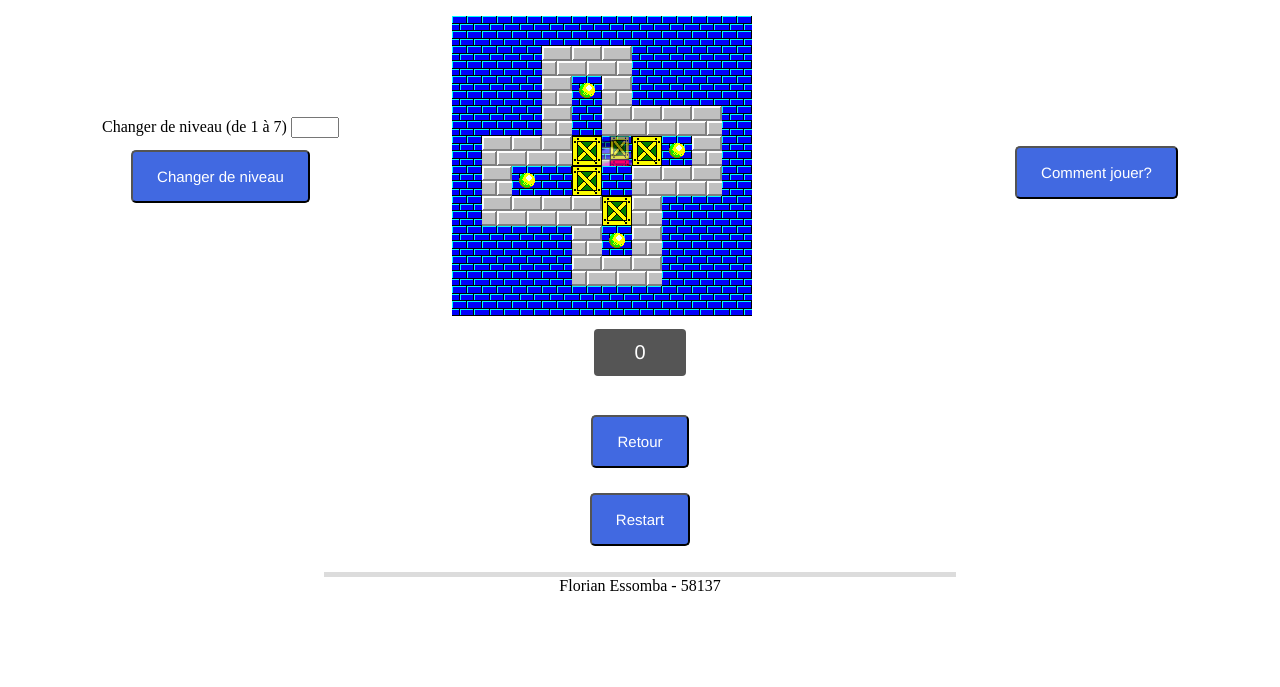
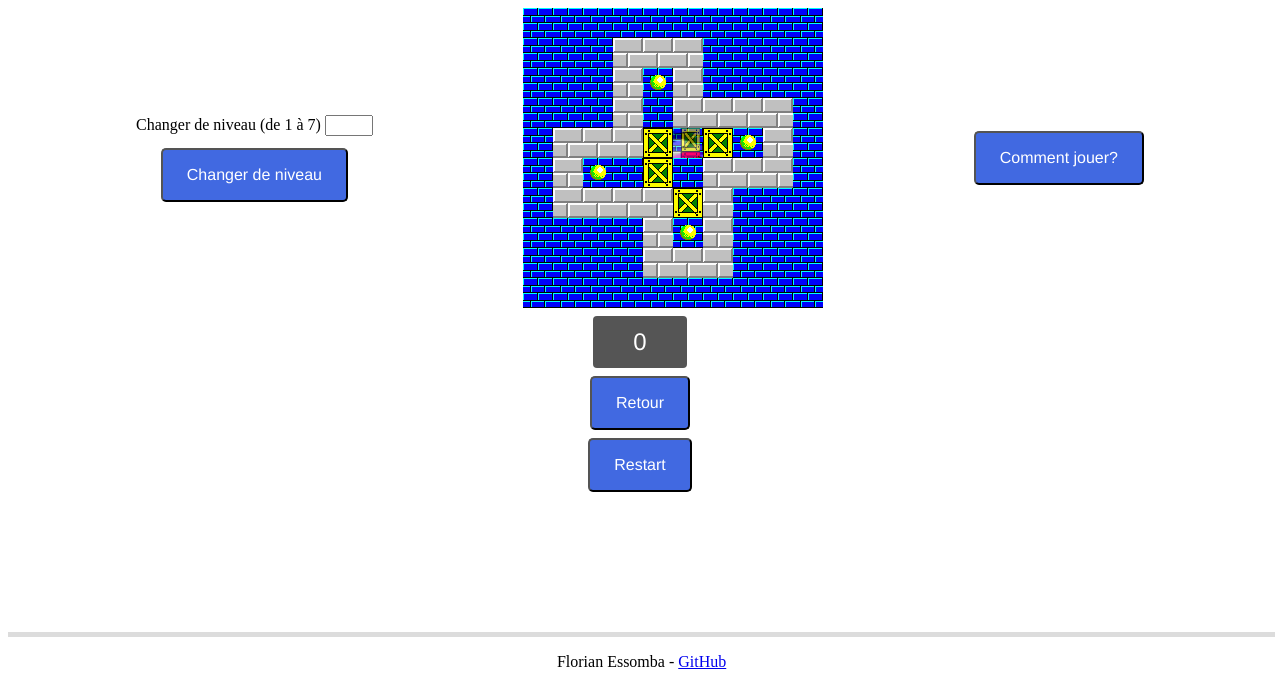
Before and after one commit to KBluelvl/Sokoban, a website: page index.html in a window 1280 px wide. Shown: the part 113-800 px from the top of the page. Drawn offline with Linux system fonts and the light colour scheme.

Commit message:
refactor

```diff
--- a/index.html
+++ b/index.html
@@ -1,39 +1,39 @@
 <!DOCTYPE html>
 <html>
-
 <head>
    <meta charset="utf-8">
    <link rel="icon" type="image/x-icon" href="/assets/box.png">
    <title>Sokoban - Webg2</title>
    <link rel="stylesheet" href="styles/main.css">
+   <link rel="stylesheet" href="styles/game.css">
    <script src="scripts/jquery.min.js"></script>
    <script src="scripts/state.js"></script>
    <script src="scripts/game.js"></script>
    <script src="scripts/levels/levels.js"></script>
 </head>
-
 <body>
+   <header>
       <h1>Sokoban</h1>
-
-   <div id="changerDeNiveau">
+   </header>
+   <main>
+      <div id="firstDiv">
+         <div>
             <span>
-         <label for="change">Changer de niveau (de 1 à 7)</label>
-         <input type="number" id="change" min="1" max="7">
+               <label for="levelNumber">Changer de niveau (de 1 à 7)</label>
+               <input type="number" id="levelNumber" min="1" max="7">
             </span>
-      <br>
-      <button id="changer">Changer de niveau</button>
+            <div id="changeButtonDiv">
+               <button id="changebtn">Changer de niveau</button>
             </div>
-
+         </div>
          <div id="world"></div>
-
          <button id="help">Comment jouer?</button>
-
+      </div>
+      <div id="menu">
          <output id='compteur'>0</output>
-
          <button class='retour'>Retour</button>
-
          <button id='restart'>Restart</button>
-
+      </div>
       <div id='myModal' class='modal'>
          <div class='modal-content'>
             <span class='close'>&times;</span>
@@ -49,12 +49,12 @@
             <img src='assets/help-double.png' height='69'><br>
             <p>Vous ne pouvez pas tirer de boite.</p>
             <img src='assets/help-pull.png' height='69'>
-         <p>Quand vous avez fini. Appuyer sur espace pour passer au niveau suivant.</p>
+            <p>Quand vous avez fini. Appuyer sur <b>espace</b> pour passer au niveau suivant.</p>
          </div>
       </div>
-
-   <footer>Florian Essomba - 58137</footer>
-
+   </main>
+   <footer>
+      <p>Florian Essomba - <a href="https://github.com/KBluelvl">GitHub</a></p>
+   </footer>
 </body>
-
 </html>
--- a/scripts/game.js
+++ b/scripts/game.js
@@ -148,7 +148,7 @@ function move() {
                 }
             }
         } else {
-            alert("vous avez perdu car vous avez fait trop de coup !");
+            alert("Vous avez perdu car vous avez fait trop de coup !");
             initLevel();
         }
     });
@@ -361,8 +361,8 @@ function boutonRetour() {
 }
 
 function changeLevel() {
-    $("#changer").click(function () {
-        const niveauDemander = $("#change").val() - 1;
+    $("#changebtn").click(function () {
+        const niveauDemander = $("#levelNumber").val() - 1;
         if (niveauDemander >= 0 && niveauDemander <= 6) {
             initLevel2(niveauDemander);
         } else {
--- /dev/null
+++ b/styles/game.css
@@ -0,0 +1,126 @@
+/* square */
+
+.square{
+    min-width: 30px;
+    min-height: 30px;
+}
+
+.cible{
+    background-color: orange;
+    background-image: url(../assets/target.png), url(../assets/ground.png);
+}
+
+.sol{
+    background-color: blue;
+    background-image: url(../assets/ground.png);
+}
+
+.boite{
+    background-color: yellow;
+    background-image: url(../assets/box.png);
+}
+
+.boiteSurCible{
+    background-color: red;
+    background-image: url(../assets/box-on-target.png);
+}
+
+.mur{
+    background-color: lightslategray;
+    background-image: url(../assets/wall.png);
+}
+
+.joueur{
+    background-color: magenta;
+}
+
+/* animations */
+
+.joueurFront{
+    animation: bgPlayerFront 0.75s infinite;
+    background-position: 180px 0px, 90px 0px;
+}
+
+@keyframes bgPlayerFront{
+    0%,100% {background-image: url(../assets/sprites.png), url(../assets/ground.png);}
+    50% {background-image: url(../assets/player-front2.png), url(../assets/ground.png);}
+}
+
+.joueurLeft{
+    animation: bgPlayerLeft 0.75s infinite;
+    background-position: 210px 0px, 90px 0px;
+}
+
+@keyframes bgPlayerLeft{
+    0%,100%  {background-image: url(../assets/sprites.png), url(../assets/ground.png);}
+    50% {background-image: url(../assets/player-left2.png), url(../assets/ground.png);}
+}
+
+.joueurRight{
+    animation: bgPlayerRight 0.75s infinite;
+    background-position: 120px 0px, 90px 0px;
+}
+
+@keyframes bgPlayerRight{
+    0%,100%  {background-image: url(../assets/sprites.png), url(../assets/ground.png);}
+    50% {background-image: url(../assets/player-right2.png), url(../assets/ground.png);}
+}
+
+.joueurUp{
+    animation: bgPlayerUp 0.75s infinite;
+    background-position: 150px 0px, 90px 0px;
+}
+
+@keyframes bgPlayerUp{
+    0%,100%  {background-image: url(../assets/sprites.png), url(../assets/ground.png);}
+    50% {background-image: url(../assets/player-up2.png), url(../assets/ground.png);}
+}
+
+.ligne{
+    display: flex;
+    justify-content: center;
+}
+
+/* Modal */
+
+.modal {
+    display: none;
+    position: fixed; /* Stay in place */
+    z-index: 1; /* Sit on top */
+    padding-top: 100px; /* Location of the box */
+    left: 0;
+    top: 0;
+    width: 100%; /* Full width */
+    height: 100%; /* Full height */
+    overflow: auto; /* Enable scroll if needed */
+    background-color: rgb(0,0,0); /* Fallback color */
+    background-color: rgba(0,0,0,0.4); /* Black w/ opacity */
+    font-family: Helvetica,sans-serif;
+}
+
+.modal-content {
+    background-color: #fefefe;
+    margin: 15% auto; /* 15% from the top and centered */
+    padding: 20px;
+    border: 15px double #888;
+    width: 40%;
+    text-align: center;
+    font-family: 'Trebuchet MS', sans-serif;
+}
+
+/* The Close Button */
+
+.close {
+    color: #aaaaaa;
+    float: right;
+    font-size: 28px;
+    font-weight: bold;
+    margin-bottom: 0;
+}
+
+.close:hover,
+.close:focus {
+  color: #000;
+  text-decoration: none;
+  cursor: pointer;
+}
--- a/styles/main.css
+++ b/styles/main.css
@@ -1,103 +1,51 @@
-.square{
-   min-width: 30px;
-   min-height: 30px;
-}
-
-.cible{
-   background-color: orange;
-   background-image: url(../assets/target.png), url(../assets/ground.png);
-}
-
-.sol{
-   background-color: blue;
-   background-image: url(../assets/ground.png);
-}
-
-.boite{
-   background-color: yellow;
-   background-image: url(../assets/box.png);
-}
-
-.boiteSurCible{
-   background-color: red;
-   background-image: url(../assets/box-on-target.png);
-}
-
-.mur{
-   background-color: lightslategray;
-   background-image: url(../assets/wall.png);
-}
-
-.joueur{
-   background-color: magenta;
-}
-
-.joueurFront{
-   animation: bgPlayerFront 0.75s infinite;
-   background-position: 180px 0px, 90px 0px;
-}
-
-@keyframes bgPlayerFront{
-   0%,100% {background-image: url(../assets/sprites.png), url(../assets/ground.png);}
-   50% {background-image: url(../assets/player-front2.png), url(../assets/ground.png);}
-}
-
-.joueurLeft{
-   animation: bgPlayerLeft 0.75s infinite;
-   background-position: 210px 0px, 90px 0px;
-}
-
-@keyframes bgPlayerLeft{
-   0%,100%  {background-image: url(../assets/sprites.png), url(../assets/ground.png);}
-   50% {background-image: url(../assets/player-left2.png), url(../assets/ground.png);}
-}
-
-.joueurRight{
-   animation: bgPlayerRight 0.75s infinite;
-   background-position: 120px 0px, 90px 0px;
-}
-
-@keyframes bgPlayerRight{
-   0%,100%  {background-image: url(../assets/sprites.png), url(../assets/ground.png);}
-   50% {background-image: url(../assets/player-right2.png), url(../assets/ground.png);}
-}
-
-.joueurUp{
-   animation: bgPlayerUp 0.75s infinite;
-   background-position: 150px 0px, 90px 0px;
-}
-
-@keyframes bgPlayerUp{
-   0%,100%  {background-image: url(../assets/sprites.png), url(../assets/ground.png);}
-   50% {background-image: url(../assets/player-up2.png), url(../assets/ground.png);}
+footer{
+   border-top: 5px solid gainsboro;
+   text-align: center;
+   width: 99%;
+   position: absolute;
+   bottom: 0%;
 }
 
 h1{
-   grid-area: titre;
    font-size: 3em;
    text-align: center;
    font-family: 'Gill Sans MT', Calibri, 'Trebuchet MS', sans-serif;
 }
 
-.ligne{
+#firstDiv{
    display: flex;
+   justify-content: space-between;
+   align-items: center;
+   padding: 0 10vw;
 }
 
-#world{
-   grid-area: jeu;
-   margin-bottom: 1vw;
-   overflow:hidden;
-   margin-left: 4%;
+#changeButtonDiv{
+   display: flex;
+   justify-content: center;
 }
 
-footer{
-   grid-area: footer;
-   border-top: 5px solid gainsboro;
-   min-width: 50%;
-   margin-left: auto;
-   margin-right: auto;
-   text-align: center;
+/* Menu */
+
+#menu {
+   display: flex;
+   flex-direction: column;
+   align-items: center;
 }
+
+#menu output, #menu button {
+   margin-top: 1vh;
+}
+
+#compteur{
+   background-color: #555555;
+   color:white;
+   font-size: 1.5rem;
+   border-radius: 4px;
+   font-family: Helvetica,sans-serif;
+   padding: 12px 40px;
+}
+
+/* Button */
 
 button {
    background-color: royalblue;
@@ -105,103 +53,10 @@ button {
    cursor: pointer;
    border-radius: 5px;
    padding: 16px 24px;
-   margin-right: 10px;
    font-family: Helvetica,sans-serif;
-   font-size: 15px;
-   margin-bottom: 2vw;
-   margin-left: auto;
-   margin-right: auto;
+   font-size: 1em;
 }
 
-#compteur{
-   grid-area: compteur;
-   background-color: #555555;
-   color:white;
-   font-size: 20px;
-   border-radius: 4px;
-   font-family: Helvetica,sans-serif;
-   padding: 12px 40px;
-   margin-left: auto;
-   margin-right: auto;
-   margin-bottom: 3vw;
-}
-
-#help{
-   grid-area: aide;
-   margin: auto;
-}
-
-.retour{
-   grid-area: retour;
-}
-
-#restart{
-   grid-area: restart;
-}
-
-#changerDeNiveau {
-   grid-area: changeBtn;
-   margin: auto;
-   text-align: center; /* Centre le contenu horizontalement */
-}
-
-.modal {
-  display: none;
-  position: fixed; /* Stay in place */
-  z-index: 1; /* Sit on top */
-  padding-top: 100px; /* Location of the box */
-  left: 0;
-  top: 0;
-  width: 100%; /* Full width */
-  height: 100%; /* Full height */
-  overflow: auto; /* Enable scroll if needed */
-  background-color: rgb(0,0,0); /* Fallback color */
-  background-color: rgba(0,0,0,0.4); /* Black w/ opacity */
-  font-family: Helvetica,sans-serif;
-}
-
-/* Modal Content */
-.modal-content {
-   background-color: #fefefe;
-   margin: 15% auto; /* 15% from the top and centered */
-   padding: 20px;
-   border: 15px double #888;
-   width: 40%;
-   text-align: center;
-   font-family: 'Trebuchet MS', sans-serif;
- }
-
- /* The Close Button */
-.close {
-   color: #aaaaaa;
-   float: right;
-   font-size: 28px;
-   font-weight: bold;
-   margin-bottom: 0;
- }
-
-.close:hover,
-.close:focus {
-  color: #000;
-  text-decoration: none;
-  cursor: pointer;
-}
-
-input {
-   padding: auto;
-}
-
-body{
-   display: grid;
-    grid-template-areas:
-    'titre titre titre'
-    'changeBtn jeu aide'
-    'compteur compteur compteur'
-    'retour retour retour'
-    'restart restart restart'
-    'footer footer footer';
-}
-
-#changer {
+#changebtn {
    margin-top: 5%;
 }
```
Lines whose indentation alone changed are shown as unchanged.
